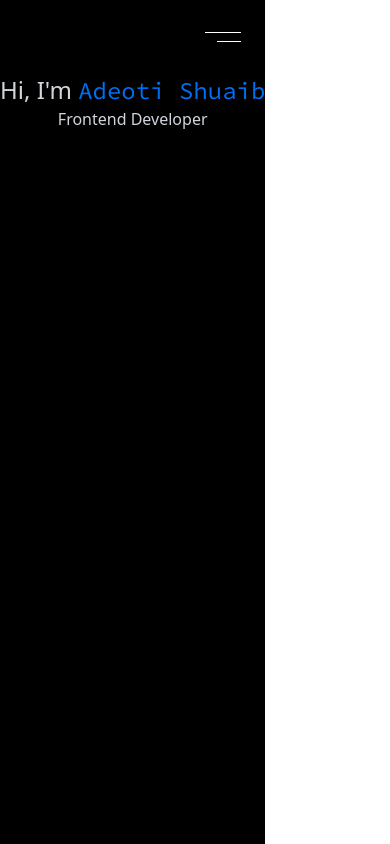
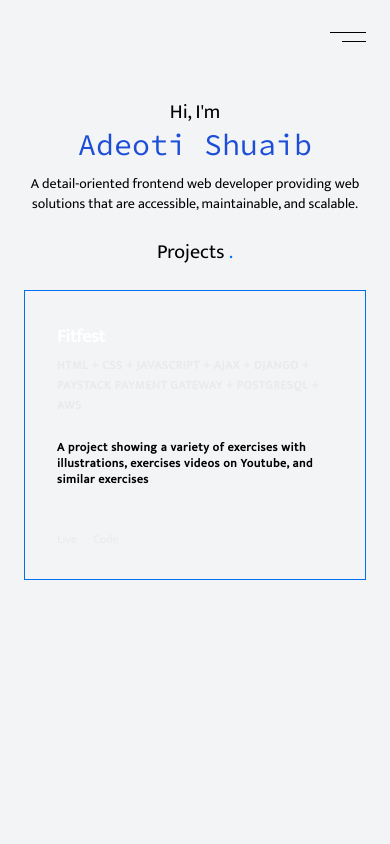
Before and after one commit to JustShuaib/portfolio, a Next.js app: page / in a window 390 px wide. Built offline with nearby package versions, Linux system fonts and the light colour scheme.

Commit message:
Animated mobile nav bar, Initial support for dark mode

```diff
--- a/components/navbar.tsx
+++ b/components/navbar.tsx
@@ -21,10 +21,12 @@ const routes = [
 const Navbar = () => {
   const [navOpen, setNavOpen] = useState(false);
   useEffect(() => {
-    document.body.classList.toggle("fixed");
+    navOpen
+      ? document.body.classList.add("fixed")
+      : document.body.classList.remove("fixed");
   }, [navOpen]);
   return (
-    <nav className="flex items-center justify-between bg-opacity-80 px-6 py-7 shadow-sm md:px-14">
+    <nav className="flex items-center justify-between px-6 py-7 md:px-14">
       <div className="flex md:hidden basis-full justify-end">
         <button
           type="button"
@@ -33,24 +35,24 @@ const Navbar = () => {
           className="flex flex-col items-end z-20 transition-all duration-700 ease-in-out"
         >
           <span
-            className={`my-1 h-px bg-white transition-all duration-200 ease-linear ${
+            className={`my-1 h-px bg-black dark:bg-white transition-all duration-200 ease-linear ${
               navOpen ? "w-8 rotate-45" : "w-9"
             }`}
           ></span>
           <span
-            className={`my-1 h-px bg-white transition-all duration-200 ease-linear ${
+            className={`my-1 h-px bg-black dark:bg-white transition-all duration-200 ease-linear ${
               navOpen ? "relative -top-2 w-8 -rotate-45" : "w-6"
             }`}
           ></span>
         </button>
       </div>
       <div
-        className={`fixed left-0 top-0 z-10 min-h-screen w-full bg-gray-900 bg-opacity-30 md:static md:min-h-0 md:w-auto ${
-          navOpen ? "block" : "hidden"
+        className={`fixed transition-all duration-500 left-0 backdrop-blur-sm top-0 z-10 min-h-screen w-full bg-gray-300 dark:bg-black dark:bg-opacity-10 bg-opacity-20 md:static md:min-h-0 md:w-auto md:translate-x-0 md:visible ${
+          navOpen ? "translate-x-0 visible" : "translate-x-96 invisible"
         }`}
       >
         <div
-          className={`fixed right-0 min-h-screen w-4/5 flex-col items-center justify-center gap-x-6 bg-black text-lg md:static md:flex md:min-h-0 md:w-auto md:flex-row md:text-sm ${
+          className={`fixed right-0 min-h-screen w-4/5 flex-col items-center justify-center gap-x-6 bg-gray-100 dark:bg-black text-lg md:static md:flex md:min-h-0 md:w-auto md:flex-row md:text-sm ${
             navOpen ? "flex" : "hidden"
           }`}
         >
--- /dev/null
+++ b/components/projects.tsx
@@ -0,0 +1,43 @@
+const Projects = () => {
+  return (
+    <section>
+      <h2 className="text-xl text-center">
+        Projects <span className="text-royal-blue">.</span>
+      </h2>
+      <div className="grid my-6 px-6 gap-6 md:grid-cols-3">
+        <section className="flex p-8 flex-col backdrop-blur-sm border border-royal-blue transition-all duration-300 md:hover:scale-110">
+          <h3 className="text-lg font-semibold text-white">Fitfest</h3>
+          <p className="mb-3 mt-1 text-xs font-semibold leading-5 tracking-wider text-light-grey">
+            HTML + CSS + JAVASCRIPT + AJAX + DJANGO + PAYSTACK PAYMENT GATEWAY +
+            POSTGRESQL + AWS
+          </p>
+          <p className="my-3 min-h-[5rem] text-xs font-semibold tracking-wider text-dark-grey md:h-10">
+            A project showing a variety of exercises with illustrations,
+            exercises videos on Youtube, and similar exercises
+          </p>
+          <div className="flex items-center gap-x-4">
+            <a
+              href="https://summit.up.railway.app"
+              target="_blank"
+              rel="noopener noreferrer"
+              className="inline-flex items-center justify-start gap-x-1 text-xs text-light-grey hover:text-white"
+            >
+              {/* <FaEye /> */}
+              <span>Live</span>
+            </a>
+            <a
+              href="https://github.com/Goddy01/E-commerce"
+              target="_blank"
+              rel="noopener noreferrer"
+              className="flex items-center gap-x-1 text-xs text-light-grey hover:text-white"
+            >
+              {/* <FaCodeBranch /> */}
+              <span>Code</span>
+            </a>
+          </div>
+        </section>
+      </div>
+    </section>
+  );
+};
+export default Projects;
--- a/pages/index.tsx
+++ b/pages/index.tsx
@@ -1,5 +1,6 @@
 import Head from "next/head";
 import Navbar from "../components/navbar";
+import Projects from "../components/projects";
 
 const Home = () => {
   return (
@@ -10,17 +11,21 @@ const Home = () => {
         <link rel="icon" href="/favicon.ico" />
       </Head>
 
-      <main className="min-h-screen bg-black text-gray-300">
+      <main className="min-h-screen bg-gray-100 dark:bg-black dark:text-gray-300">
         <Navbar />
-        <header className="text-center mb-10">
-          <h1 className="text-2xl">
+        <header className="text-center p-6">
+          <h1 className="text-xl">
             Hi, I&apos;m{" "}
-            <span className="text-royal-blue animate-typewriter font-source-code overflow-hidden">
+            <p className="text-3xl text-blue-700 dark:text-royal-blue font-source-code">
               Adeoti Shuaib
-            </span>
+            </p>
           </h1>
-          <p>Frontend Developer</p>
+          <p className="text-sm mt-3">
+            A detail-oriented frontend web developer providing web solutions
+            that are accessible, maintainable, and scalable.
+          </p>
         </header>
+        <Projects />
       </main>
     </>
   );
--- a/styles/globals.css
+++ b/styles/globals.css
@@ -1,4 +1,5 @@
 @import url("https://fonts.googleapis.com/css2?family=Source+Code+Pro&display=swap");
+@import url("https://fonts.googleapis.com/css2?family=Mukta&display=swap");
 @tailwind base;
 @tailwind components;
 @tailwind utilities;
--- a/tailwind.config.js
+++ b/tailwind.config.js
@@ -5,11 +5,15 @@ module.exports = {
     "./components/**/*.{js,ts,jsx,tsx}",
   ],
   theme: {
+    fontFamily: {
+      sans: ["Mukta", "sans-serif"],
+    },
     extend: {
       colors: {
         "royal-blue": "#0070f3",
         "light-grey": "#eaeaea",
         "off-white": "#fafafa",
+        "box-bg": "#1b1b1d",
       },
       fontFamily: {
         "source-code": "'Source Code Pro', monospace",
```
